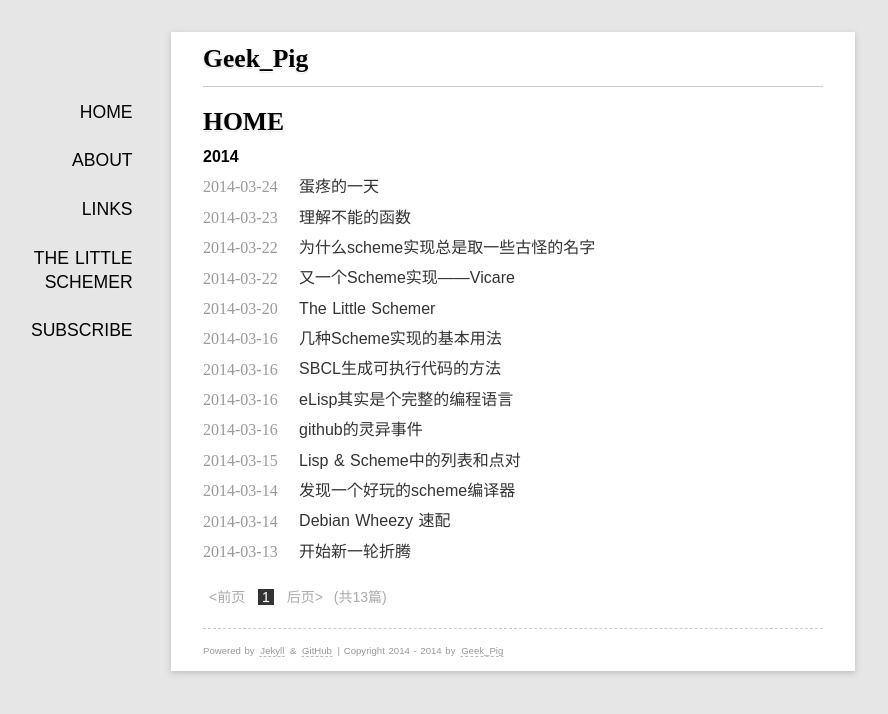
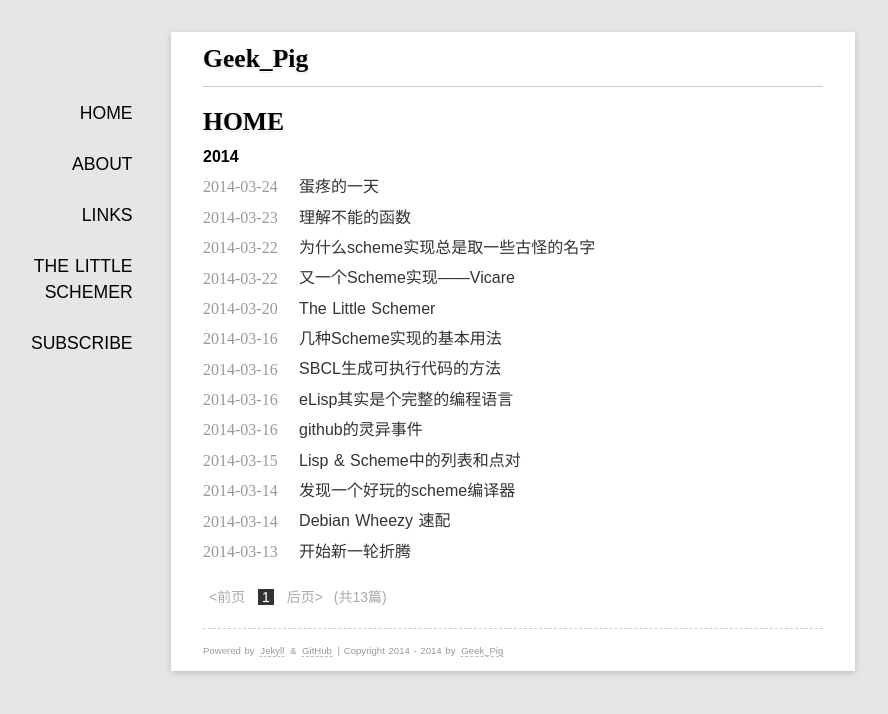
Before and after one commit to rhuichao/uternet.github.io, a Jekyll site: the page built from index.html, in a window 1280 px wide. Shown: the top 714 px of the page, without its empty margins (127-1015 px from the left). Built offline with Jekyll 4.4.1, drawn with Linux system fonts in a browser that asks for light colours; some web fonts are replaced; Markdown is read by kramdown in place of the engine named in the settings; the list of posts is cut into pages by our own code.

Commit message:
new document posted

```diff
--- a/media/css/style.css
+++ b/media/css/style.css
@@ -10,7 +10,7 @@ body{
     font-family:"Gentium Book Basic","Hiragino Sans GB","Microsoft YaHei","WenQianYi Micro Hei",sans-serif;
     color:#000000;
     background-color:#e6e6e6;
-    line-height: 150%;
+    line-height: 1.5;
     text-shadow:0 1px 0 rgba(255,255,255,0.12);
 }
 
```
Also changed, not shown: 1 other file.
